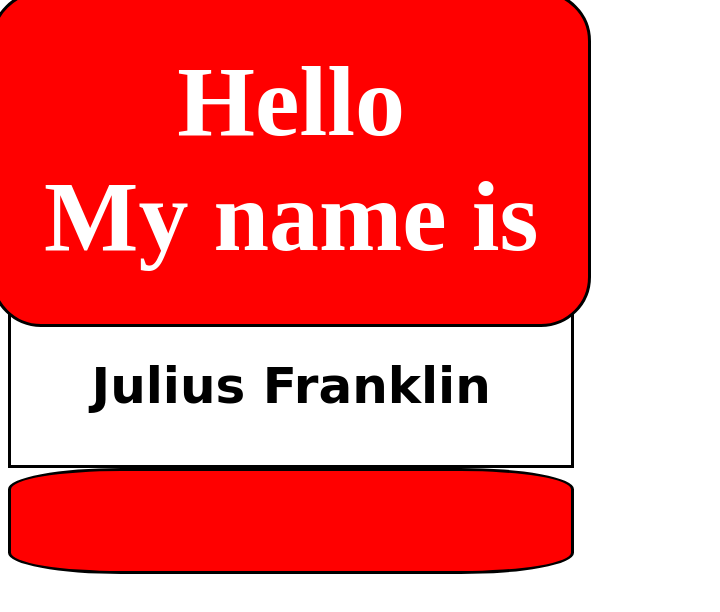
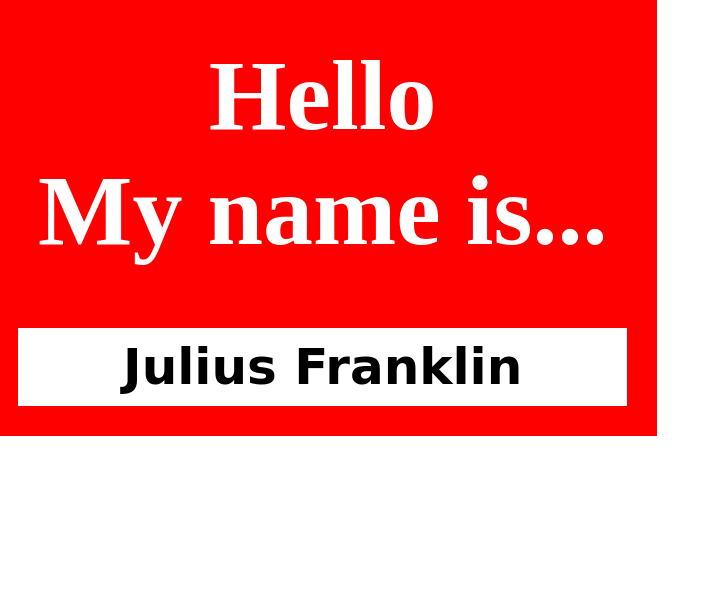
Before and after one commit to franklinjulius/lab-02a-name-tag, a plain HTML site: page index.html in a window 1280 px wide. Shown: the whole page, without its empty margins (0-720 px from the left). Drawn offline with Linux system fonts and the light colour scheme.

Commit message:
new name tag changs

```diff
--- a/index.html
+++ b/index.html
@@ -11,13 +11,12 @@
 
 <body id="card-format">
     <div id="card-border">
-        <h1 id="hello"> Hello <br> My name is</h1>
+        <h1 id="hello"> Hello <br> My name is...</h1>
         <p id="name"> Julius Franklin</p>
     </div>
 
-    <div id="bottom-border">
 
-    </div>
+
 
 </body>
 
--- a/style.css
+++ b/style.css
@@ -3,13 +3,8 @@
     font-size: 100px;
     text-align: center;
     color: white;
-    border-color: black;
-    border-style: solid;
-    border-radius: 50px;
     padding: 50px 50px;
     margin: -20px;
-
-
 
 }
 
@@ -18,20 +13,15 @@
     font-size: 50px;
     font-family: cursive;
     font-weight: bold;
+    border-style: solid;
+    border-width: 30px;
+    border-color: red;
+    padding: 10px 10px;
+    margin: -20px;
 
 }
 
-#bottom-border{
-    border-style: solid;
-    background-color: red;
-    padding: 50px 50px;
-    border-radius: 20%;
-}
-
-#card-border{
-    border-style: solid;
-}
 
 #card-format{
-    display: inline-block;
+    display: inline-flex;
 }
```
